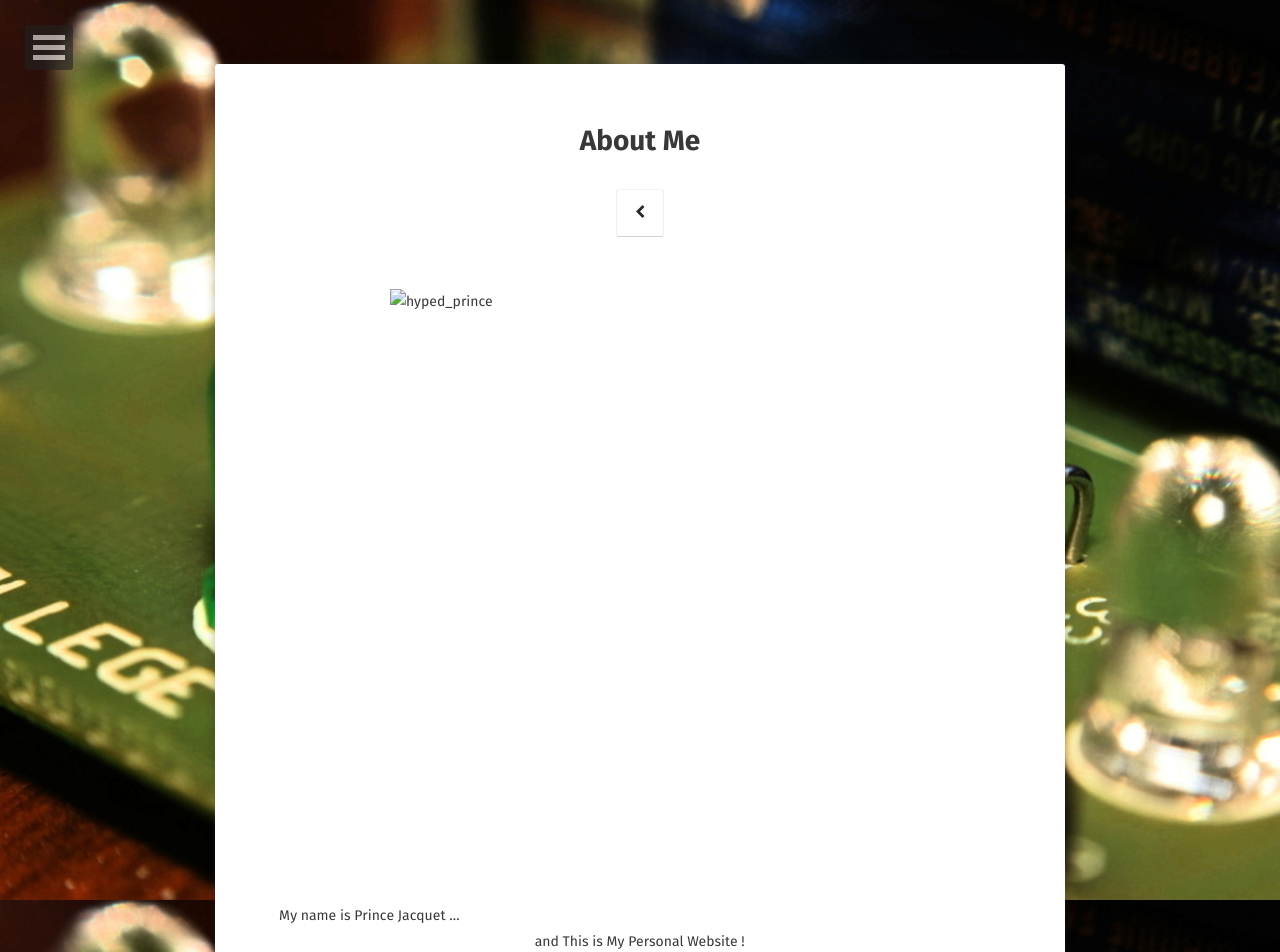
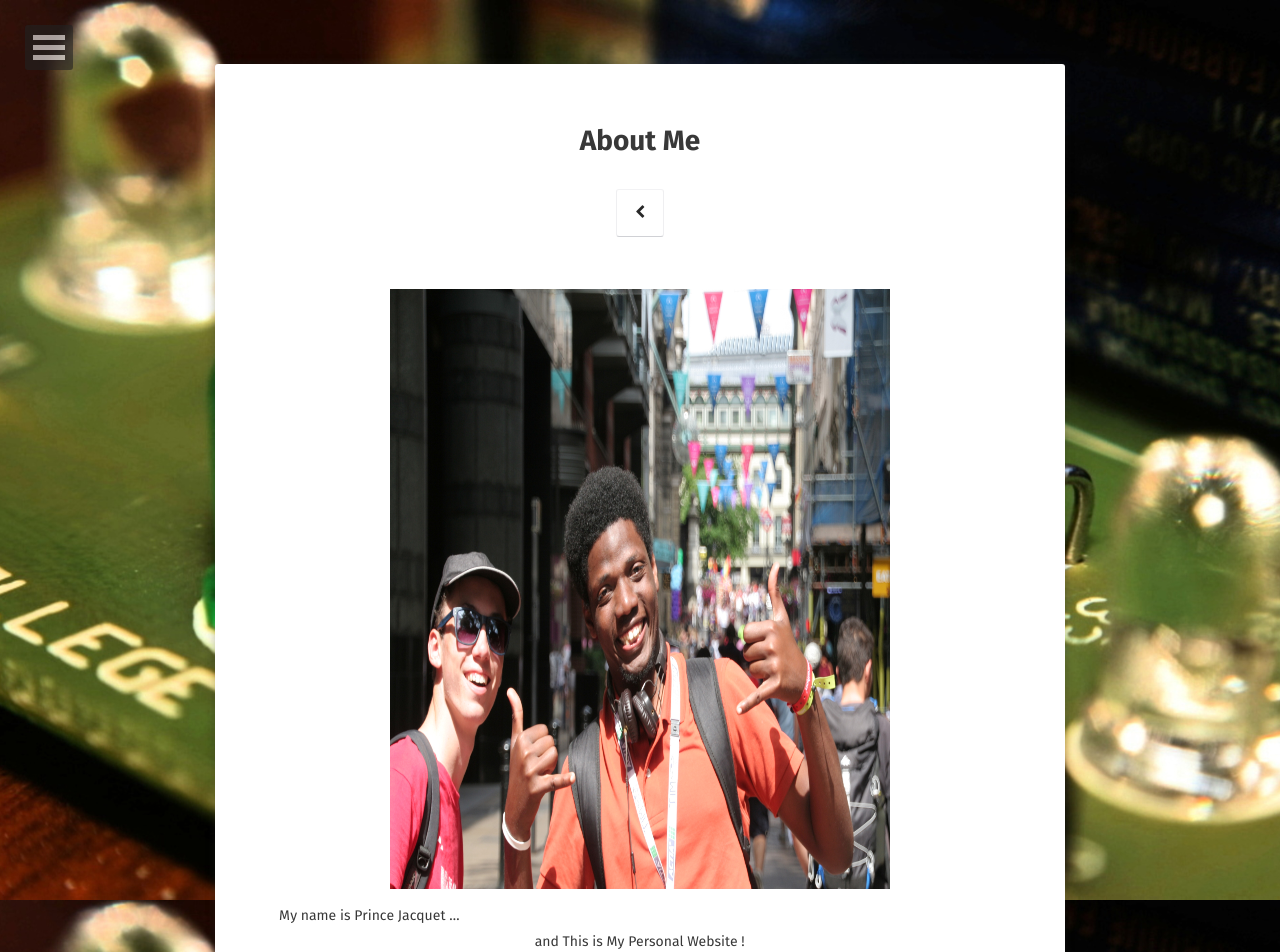
Before and after one commit to ti-prens/PrinceJacquet1.github.io, a Jekyll site: the page built from about/index.md, in a window 1280 px wide. Shown: the top 952 px of the page. Built offline with Jekyll 4.4.1, drawn with Linux system fonts in a browser that asks for light colours; some web fonts are replaced.

Commit message:
Update index.md

```diff
--- a/about/index.md
+++ b/about/index.md
@@ -8,7 +8,7 @@ comments: false
 
 
 
- <img src="super_hype_me.jpg" alt="hyped_prince" style="width:500px;height:600px;">
+ <img src="/super_hype_me.jpg" alt="hyped_prince" style="width:500px;height:600px;">
 
 
 My name is Prince Jacquet  ...  <br>  &emsp;&emsp;&emsp;&emsp;&emsp;&emsp;&emsp;&emsp;&emsp;&emsp;&emsp;&emsp;&emsp;&emsp;&emsp;&emsp;&emsp;&emsp; and This is My Personal Website !
```
